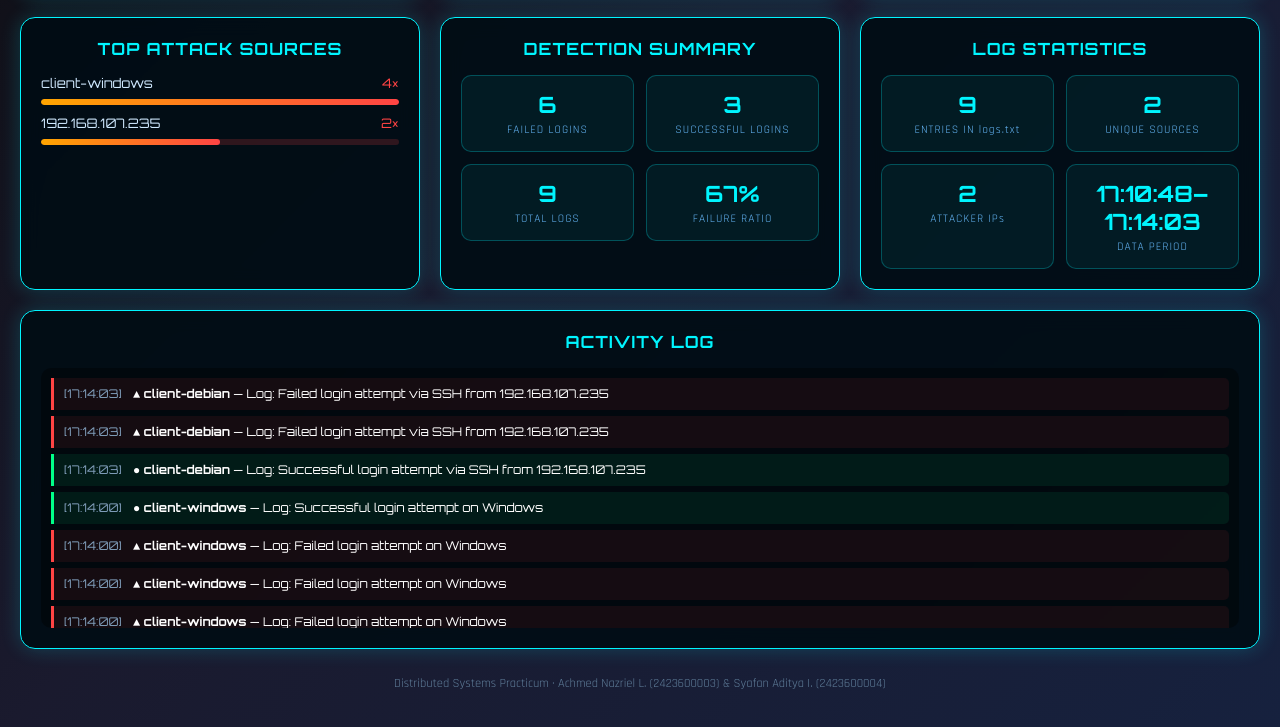
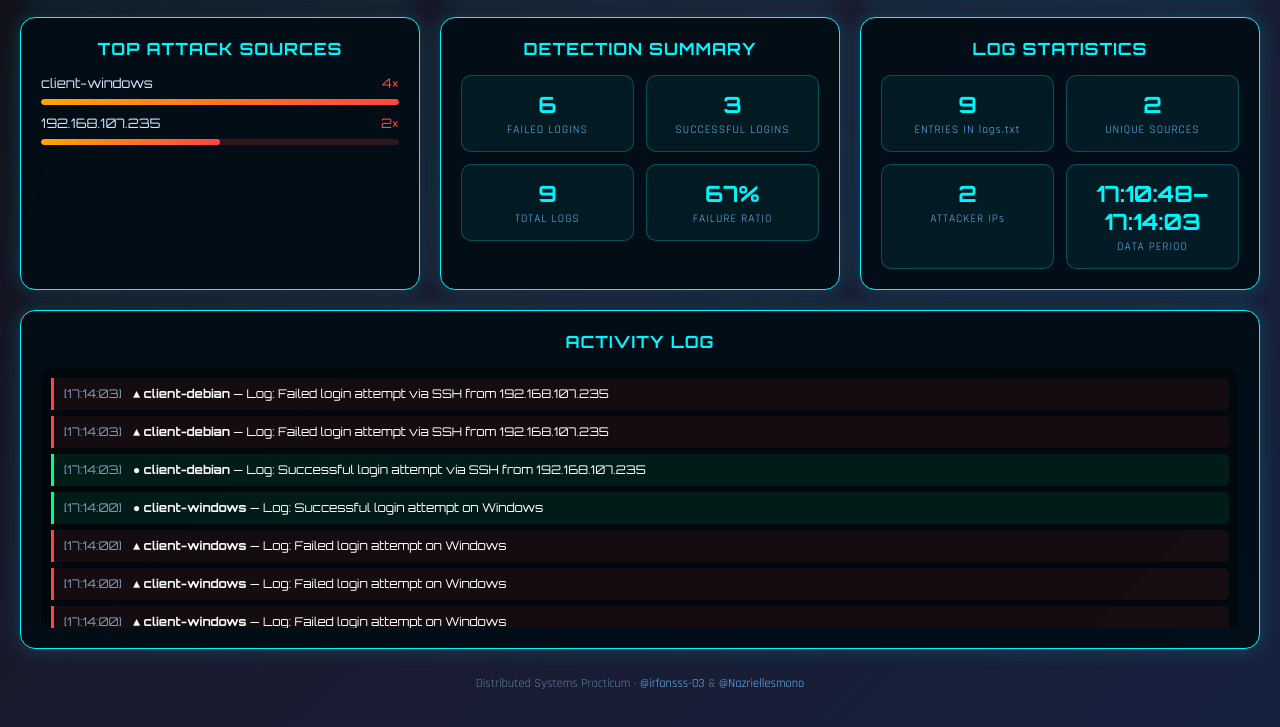
Before and after one commit to irfansss-03/sistem-logging-terdistribusi, a website: page src/index.html in a window 1280 px wide. Shown: the part 535-1262 px from the top of the page. Drawn offline with Linux system fonts and the light colour scheme.

Commit message:
docs: identify authors by GitHub handle only
- README Authors section: drop the names and the NIM column, keep only
  the two GitHub handles
- dashboard footer: replace names and NIMs with linked GitHub handles,
  and add a link style so they read correctly on the dark theme
- LICENSE: copyright holder is now the GitHub handles for consistency

Co-authored-by: Nazriellesmono <207202204+Nazriellesmono@users.noreply.github.com>

```diff
--- a/src/index.html
+++ b/src/index.html
@@ -129,7 +129,8 @@
 
     <div class="footer">
         Distributed Systems Practicum &middot;
-        Achmed Nazriel L. (2423600003) &amp; Syafan Aditya I. (2423600004)
+        <a href="https://github.com/irfansss-03">@irfansss-03</a> &amp;
+        <a href="https://github.com/Nazriellesmono">@Nazriellesmono</a>
     </div>
 
 </div>
--- a/src/style.css
+++ b/src/style.css
@@ -413,6 +413,15 @@ body {
     padding: 6px 0 16px;
 }
 
+.footer a {
+    color: #64b5f6;
+    text-decoration: none;
+}
+
+.footer a:hover {
+    text-decoration: underline;
+}
+
 /* ── Responsif ──────────────────────────────────────── */
 @media (max-width: 1100px) {
     .container { grid-template-columns: repeat(2, 1fr); }
```
Also changed, not shown: README.md, 1 other file.
